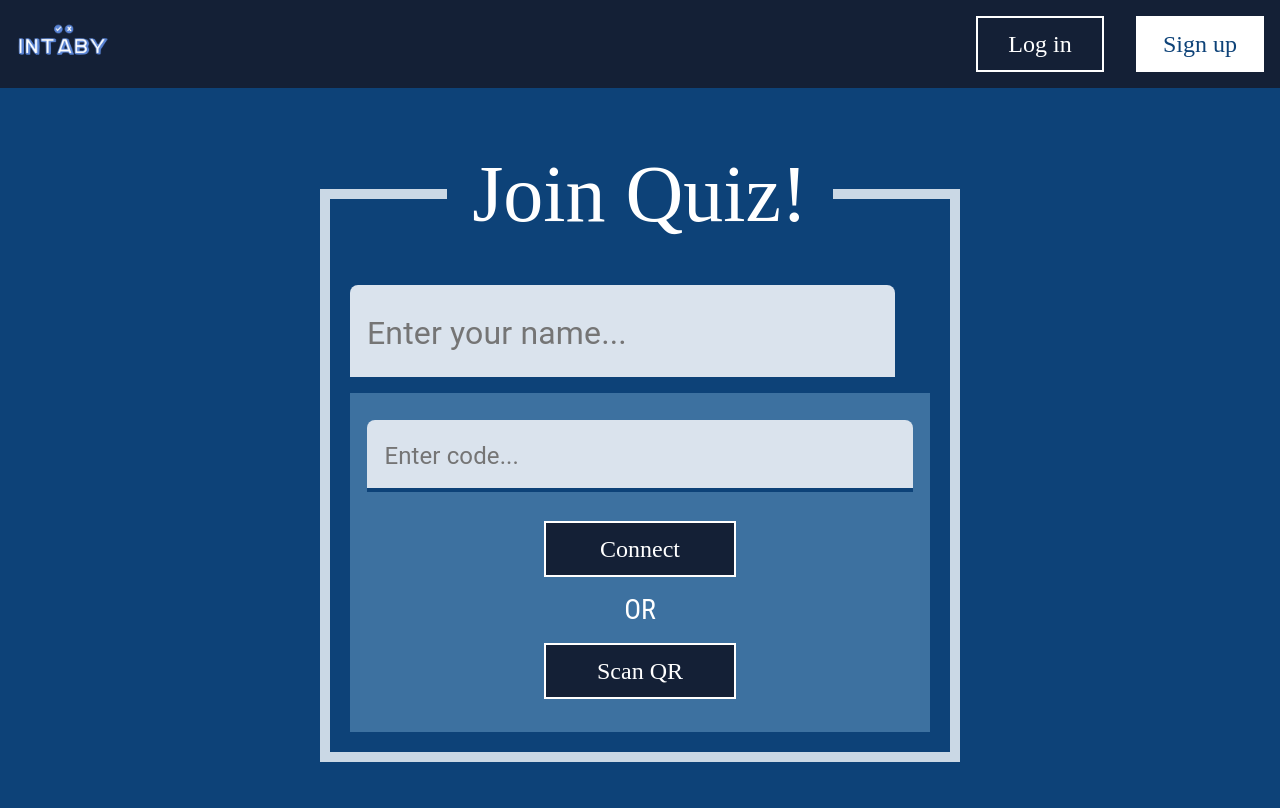
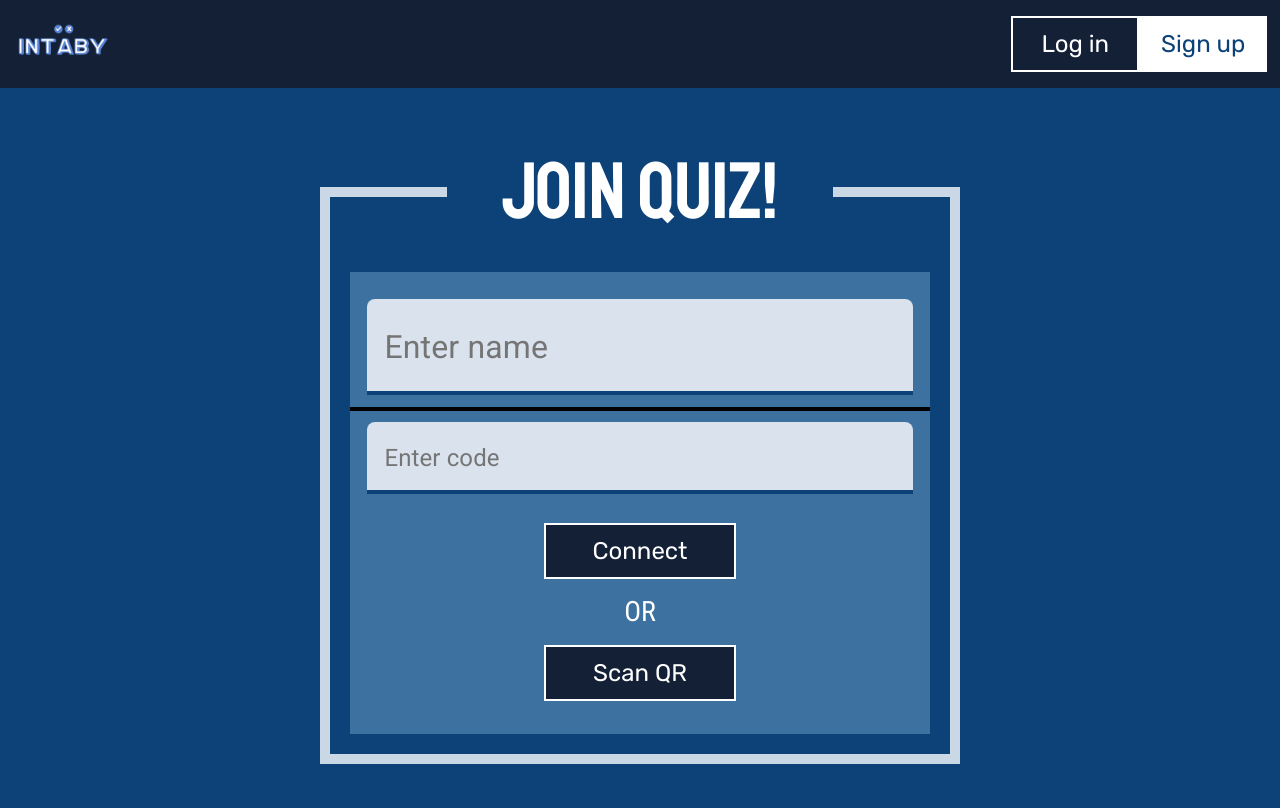
Before and after one commit to InnoSWP/Intaby, a Django app: template web-app/static/templates/main_page.html in a window 1280 px wide. Run offline with Django 4.2, Linux system fonts and the light colour scheme; the template is opened without the code that fills it, so the values that code supplies are empty.

Commit message:
Add files via upload

```diff
--- a/web-app/static/templates/main_page.html
+++ b/web-app/static/templates/main_page.html
@@ -2,6 +2,12 @@
 <html lang="en" style="height: 100%;">
 
 <head>
+    <link href="https://fonts.googleapis.com/css?family=Roboto&display=swap" rel="stylesheet"/>
+    <link href="https://fonts.googleapis.com/css?family=Rubik&display=swap" rel="stylesheet"/>
+    <link href="https://fonts.googleapis.com/css?family=Roboto+Condensed&display=swap" rel="stylesheet"/>
+    <link href="https://fonts.googleapis.com/css?family=Staatliches&display=swap" rel="stylesheet"/>
+    <link href="https://fonts.googleapis.com/css?family=Josefin+Sans&display=swap" rel="stylesheet"/>
+
     <script src="jquery-3.6.0.min.js"></script>
 
     <link href="https://cdn.jsdelivr.net/npm/bootstrap@5.2.0-beta1/dist/css/bootstrap.min.css" rel="stylesheet"
@@ -13,14 +19,15 @@
     <title>Document</title>
 </head>
 
-<body style="background-color:#0D4278;">
+<body class="v377_12">
     <header class="main_page">
         <div class="d-flex align-items-center">
             <div class="me-auto">
                 <img src="/web-app/static/images/logo.png" class="logo col-md-3 col-ms-6 col-10">
             </div>
-            <button class="col-xl-1 col-md-2 col-3 Log_in  my-3 mx-1 mx-md-3 py-2"><a href="authorization_page.html">Log in</a> </button>
-            <button class="col-xl-1 col-md-2 col-3 Sign_up my-2 mx-1 mx-md-3 py-2"> <a href="registration_page.html">Sign up</a></button>
+
+            <button class="col-xl-1 col-md-2 col-3 Log_in  my-3 py-2"><a class="Log_in-text" href="authorization_page.html">Log in</a> </button>
+            <button class="col-xl-1 col-md-2 col-3 Sign_up my-2 py-2"> <a href="registration_page.html">Sign up</a></button>
         </div>
     </header>
 
@@ -28,17 +35,52 @@
     <div class="d-flex align-items-center justify-content-center" style="height: 90%;">
         <div class="col-lg-6 col-md-8 col-sm-11 col-11">
             <fieldset>
-                <legend class="mp_join col-xxl-6 col-md-8 col-ms-10 ">Join Quiz!</legend>
-                <input class="mp_name col-lg-6" type="text" placeholder="Enter your name...">
+                <legend class="mp_join col-xxl-6 col-md-8 col-ms-10">Join Quiz!</legend>
                 <div class="join_quiz_2 d-flex pt-3 align-items-center justify-content-center flex-column">
-                    <input class="code" type="text" placeholder="Enter code...">
+                    <input class="mp_name" type="text" placeholder="Enter name">
+
+                    <div class="line-1"></div>
+
+                    <input class="code" type="text" placeholder="Enter code">
+
                     <button onclick="window.location.href = 'waiting_hall.html'" class="connect col-7 col-md-5 mb-3 py-2">Connect</button>
+
                     <h3 class="Or">OR</h3>
+
                     <button class="qr col-7 col-md-5 my-3 py-2">Scan QR</button>
                 </div>
             </fieldset>
         </div>
     </div>
+
+    <!--div class="frame-18">
+        <legend class="title-joinquiz-text">Join Quiz!</legend>
+        <div class="frame-5">
+
+            <input class="enter-name-text" type="text" placeholder="Enter name">
+
+            <div class="line-1"></div>
+
+            <input class="enter-code-text" placeholder="Enter code">
+
+
+            <div class="frame-6">
+                <button onclick="window.location.href = 'waiting_hall.html'" class="button-connect-text">Connect</button>
+
+                <div class="frame-16">
+                    <p class="or-text">OR</p>
+                    <div class="substract">
+                        <div class="rectangle-38"></div>
+                        <div class="line-2"></div>
+                    </div>
+                </div>
+
+                <button onclick="window.location.href = 'waiting_hall.html'" class="button-qr-text">Scan QR</button>
+
+            </div>
+        </div>
+    </div-->
+
     <script src="script.js"></script>
 </body>
 
```
